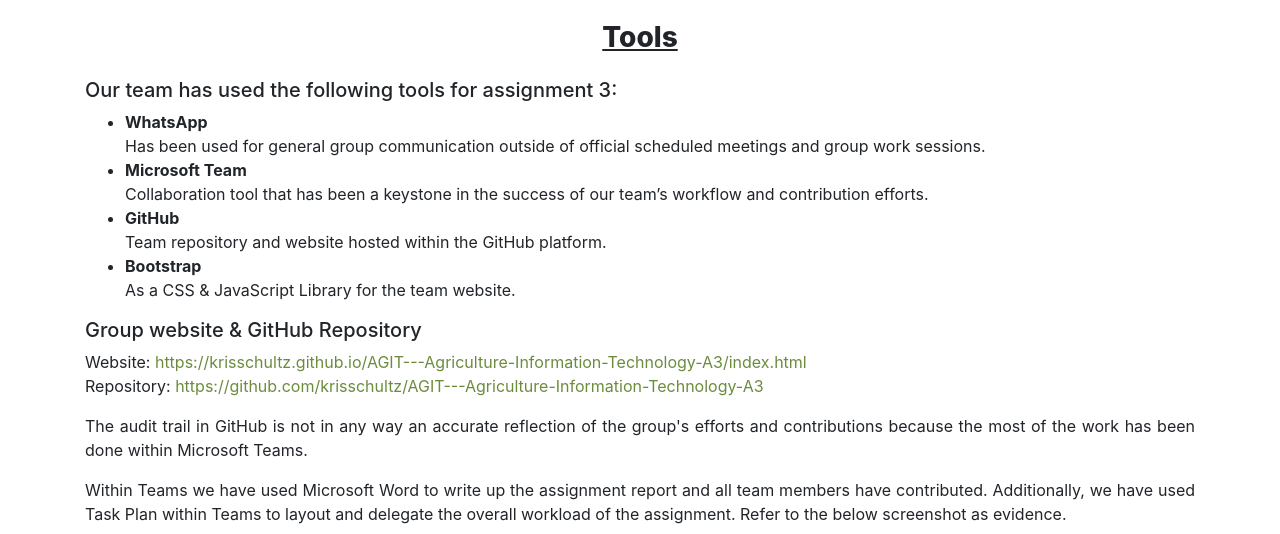
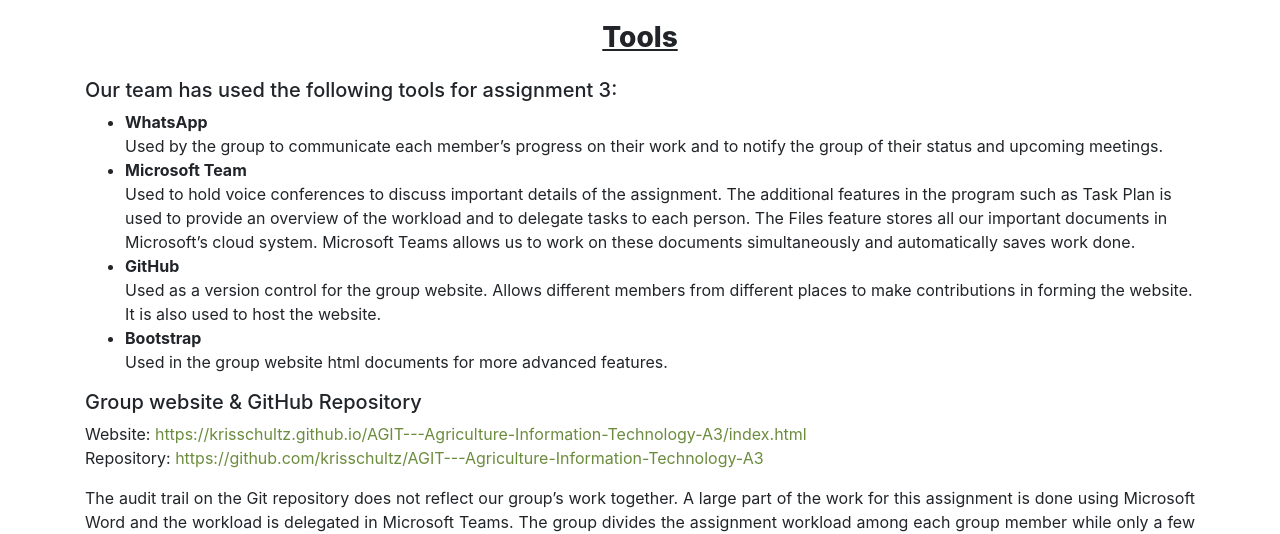
Before and after one commit to krisschultz/AGIT---Agriculture-Information-Technology-A2, a plain HTML site: page tools.html in a window 1280 px wide. Shown: the part 281-815 px from the top of the page. Drawn offline with nearby package versions, Linux system fonts and the light colour scheme.

Commit message:
rewritten tools section

```diff
--- a/tools.html
+++ b/tools.html
@@ -81,21 +81,19 @@
                 <ul>
                     <li>
                         <strong>WhatsApp</strong><br />
-                        Has been used for general group communication outside of official scheduled meetings and group
-                        work sessions.
+                        Used by the group to communicate each member’s progress on their work and to notify the group of their status and upcoming meetings.
                     </li>
                     <li>
                         <strong>Microsoft Team</strong><br />
-                        Collaboration tool that has been a keystone in the success of our team’s workflow and
-                        contribution efforts.
+                        Used to hold voice conferences to discuss important details of the assignment. The additional features in the program such as Task Plan is used to provide an overview of the workload and to delegate tasks to each person. The Files feature stores all our important documents in Microsoft’s cloud system. Microsoft Teams allows us to work on these documents simultaneously and automatically saves work done.
                     </li>
                     <li>
                         <strong>GitHub</strong><br />
-                        Team repository and website hosted within the GitHub platform.
+                        Used as a version control for the group website. Allows different members from different places to make contributions in forming the website. It is also used to host the website.
                     </li>
                     <li>
                         <strong>Bootstrap</strong><br />
-                        As a CSS & JavaScript Library for the team website.
+                        Used in the group website html documents for more advanced features.
                     </li>
                 </ul>
                 <h5>Group website & GitHub Repository</h5>
@@ -106,13 +104,7 @@
                         href="https://github.com/krisschultz/AGIT---Agriculture-Information-Technology-A3">https://github.com/krisschultz/AGIT---Agriculture-Information-Technology-A3</a>
                 </p>
                 <p>
-                    The audit trail in GitHub is not in any way an accurate reflection of the group's efforts and
-                    contributions because the most of the work has been done within Microsoft Teams.
-                </p>
-                <p>
-                    Within Teams we have used Microsoft Word to write up the assignment report and all team members have
-                    contributed. Additionally, we have used Task Plan within Teams to layout and delegate the overall
-                    workload of the assignment. Refer to the below screenshot as evidence.
+                    The audit trail on the Git repository does not reflect our group’s work together. A large part of the work for this assignment is done using Microsoft Word and the workload is delegated in Microsoft Teams. The group divides the assignment workload among each group member while only a few people work on the group website. The task delegation is accomplished using the Task Plan feature as shown in the screenshot below. The group sets internal deadlines and checklists to keep track of the work done by each person. Additionally, group members can see who has last accessed each document and make comments on each other’s work to provide feedback as the group works together.
                 </p>
                 <img src="img/teams_tp.jpg" alt="Microsoft Teams, TaskPlan" width="100%">
               </br></br>
```
